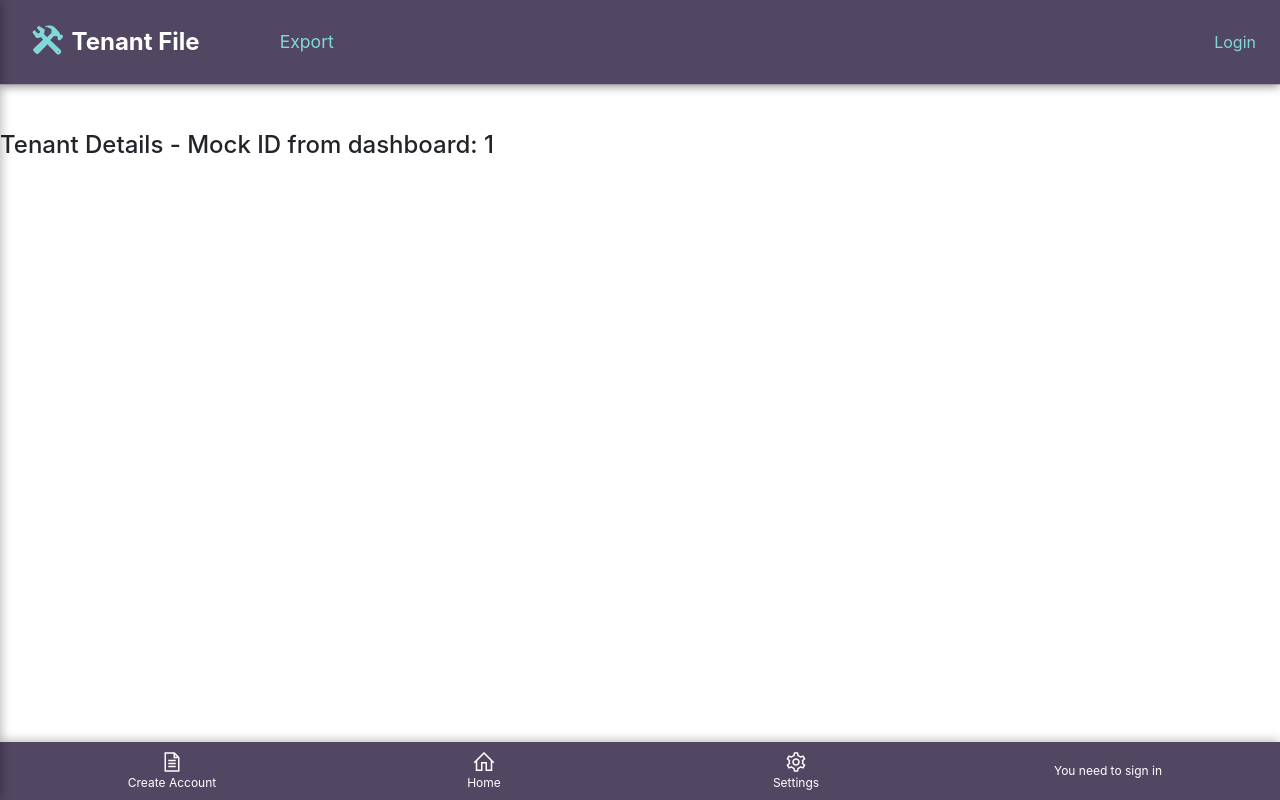
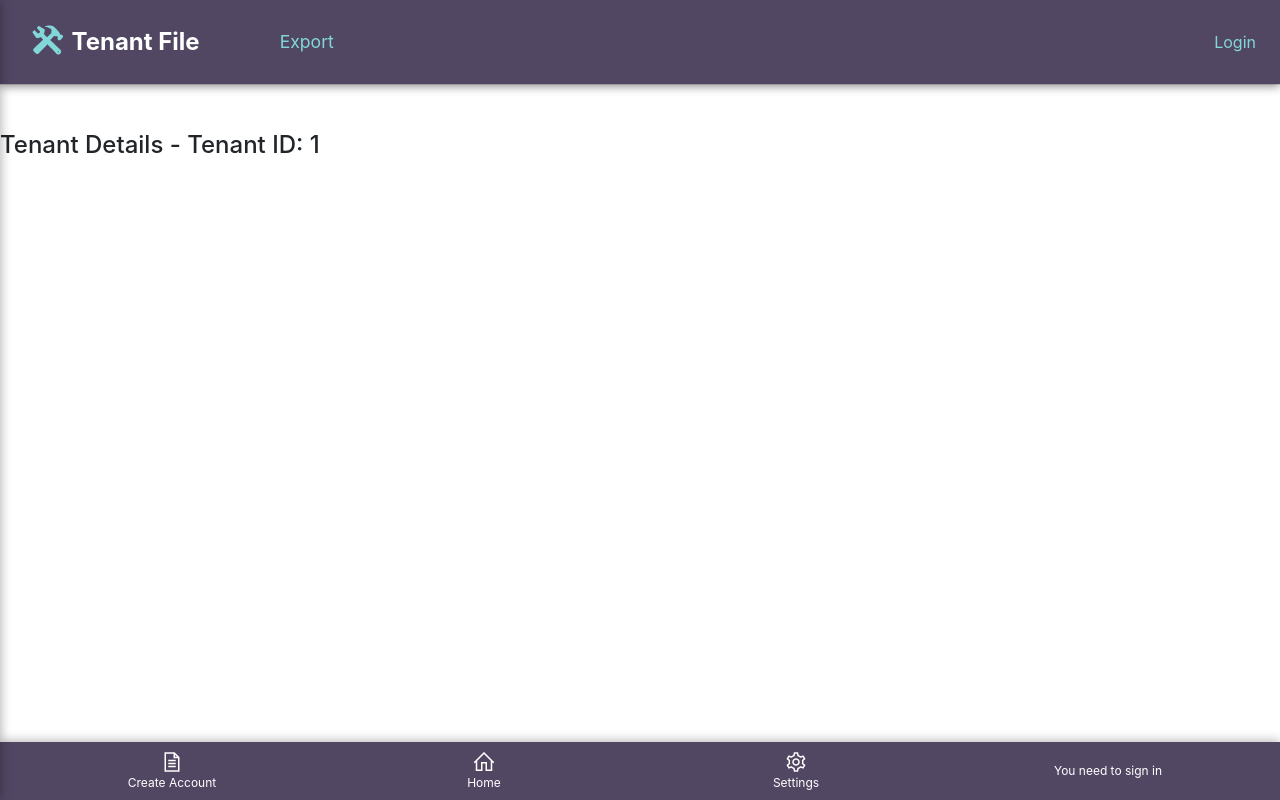
Before and after one commit to open-austin/BASTA-tfwa, a React (Create React App) app in the folder tenant-file/portal-app/: page /dashboard/tenant/1 in a window 1280 px wide. Built offline with nearby package versions, Linux system fonts and the light colour scheme; no server answers.

Commit message:
passes tenantId to details page

```diff
--- a/tenant-file/portal-app/src/component/__generated__/TenantListQuery.ts
+++ b/tenant-file/portal-app/src/component/__generated__/TenantListQuery.ts
@@ -16,13 +16,13 @@ export interface TenantListQuery_tenants_nodes_phones_images {
 export interface TenantListQuery_tenants_nodes_phones {
   __typename: "Phone";
   phoneNumber: string;
-  id: string;
   images: (TenantListQuery_tenants_nodes_phones_images | null)[] | null;
 }
 
 export interface TenantListQuery_tenants_nodes {
   __typename: "Tenant";
   name: string;
+  id: string;
   phones: TenantListQuery_tenants_nodes_phones[];
 }
 
--- a/tenant-file/portal-app/src/component/tenant-details.tsx
+++ b/tenant-file/portal-app/src/component/tenant-details.tsx
@@ -1,5 +1,7 @@
 import React from 'react'
 import {RouteComponentProps} from 'react-router-dom';
+
+// Page needs name, phone #(s), Property, Unit #, address, caht log, image filters (date range, image type?), image gallery
 
 type TParams = {
   id: string;
@@ -8,7 +10,7 @@ type TParams = {
 const TenantDetails: React.FC<RouteComponentProps<TParams>> = ({match}) => {
   return (
     <div>
-      <h4>Tenant Details - Mock ID from dashboard: {match.params.id} </h4>
+      <h4>Tenant Details - Tenant ID: {match.params.id} </h4>
     </div>
   )
 }
--- a/tenant-file/portal-app/src/component/tenant-table-collapse.tsx
+++ b/tenant-file/portal-app/src/component/tenant-table-collapse.tsx
@@ -19,6 +19,7 @@ const ImageGridStyles = styled.div`
 
 type TenantRow = {
   name: string;
+  id: string;
   phone: string;
   images: string[];
 };
@@ -33,8 +34,6 @@ const TenantTableCollapse = ({ row }: Props) => {
 
   const toggle = () => setIsOpen(!isOpen);
 
-  // (RG) will be replaced by actual userId as dataset in each row
-  const mockUserIdNumber = "1234";
   const onViewClick = (userId: string) => {
     history.push(`/dashboard/tenant/${userId}`);
   };
@@ -56,7 +55,7 @@ const TenantTableCollapse = ({ row }: Props) => {
         })}
         <td></td>
         <td>
-          <button onClick={() => onViewClick(mockUserIdNumber)}>View</button>
+          <button onClick={() => onViewClick(row.original.id)}>View</button>
         </td>
       </tr>
 
```
